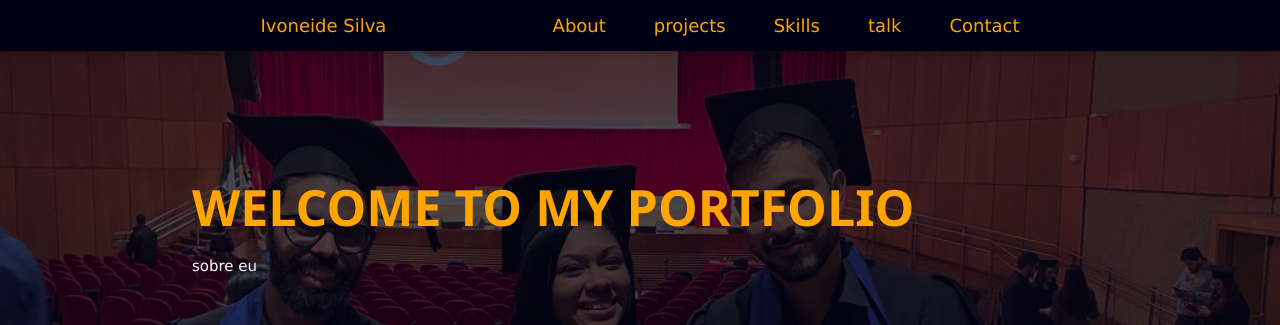
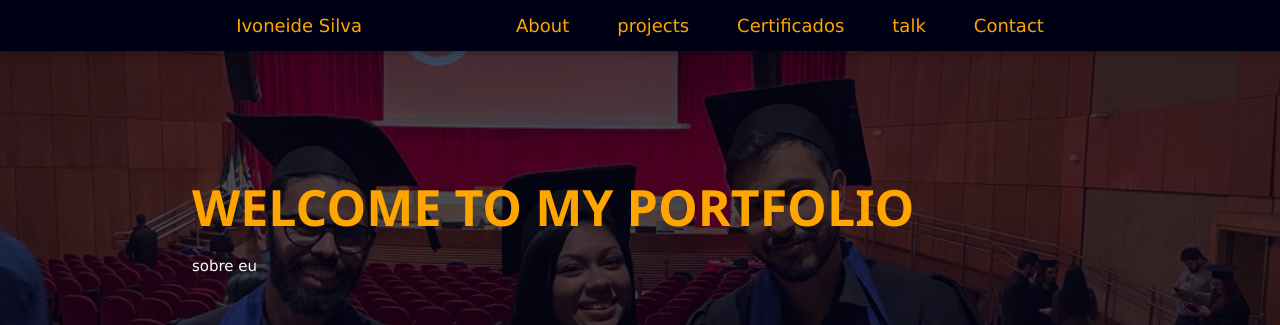
Before and after one commit to Ivoneide01/exemplo-portifolio, a plain HTML site: page index.html in a window 1280 px wide. Shown: the top 325 px of the page. Drawn offline with nearby package versions, Linux system fonts and the light colour scheme.

Commit message:
first commit

```diff
--- a/index.html
+++ b/index.html
@@ -20,7 +20,7 @@
         <div >
           <a href="#about" class="w3-bar-item w3-button w3-hide-small w3-padding-large w3-hover-black" >About</a>
           <a href="#projects" class="w3-bar-item w3-button w3-hide-small w3-padding-large w3-hover-black"> projects</a>
-          <a href="#Skills" class="w3-bar-item w3-button w3-hide-small w3-padding-large w3-hover-black">Skills</a>
+          <a href="#Certificados" class="w3-bar-item w3-button w3-hide-small w3-padding-large w3-hover-black">Certificados</a>
           <a href="#talk" class="w3-bar-item w3-button w3-hide-small w3-padding-large w3-hover-black">talk</a>
           <a href="#contact" class="w3-bar-item w3-button w3-hide-small w3-padding-large w3-hover-black">Contact</a>
         </div>
@@ -31,7 +31,7 @@
       <div id="navDemo" class="w3-bar-block  w3-hide w3-hide-large w3-hide-medium w3-large">
         <a href="#about" class="w3-bar-item w3-button w3-padding-large"onclick="myFunction()">About</a>
         <a href="#projects" class="w3-bar-item w3-button w3-padding-large"onclick="myFunction()">projects</a>
-        <a href="#Skills" class="w3-bar-item w3-button w3-padding-large" onclick="myFunction()">Skills</a>
+        <a href="#Certificados" class="w3-bar-item w3-button w3-padding-large" onclick="myFunction()">Certificados</a>
         <a href="#talk" class="w3-bar-item w3-button w3-padding-large" onclick="myFunction()">talk</a>
         <a href="#contact" class="w3-bar-item w3-button w3-padding-large" onclick="myFunction()">Contact</a>
       </div>
@@ -93,8 +93,8 @@
 
 
         </div>
-        <div class="store" id="Skills">
-         <h2 class="title">Our Skills</h2>
+        <div class="store" id="Certificados">
+         <h2 class="title">Certificados & Diplomas</h2>
 
         <div class="game-store">
 
```
Also changed, not shown: Nid formatura.png (added), angular8.jpeg (added).
